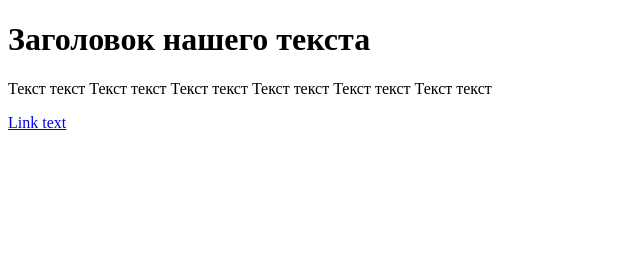
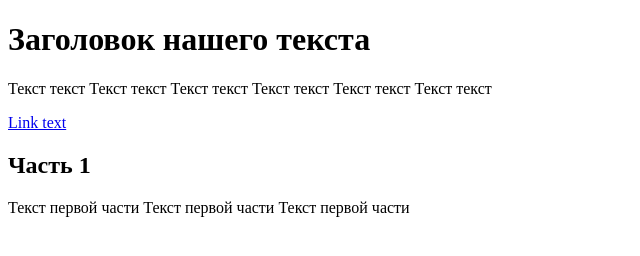
Before and after one commit to ProsoVoronin/git-start, a plain HTML site: page test.html in a window 1280 px wide. Shown: the whole page, without its empty margins (0-640 px from the left). Drawn offline with Linux system fonts and the light colour scheme.

Commit message:
added text of part 2

```diff
--- a/style.css
+++ b/style.css
@@ -1,3 +1,7 @@
 h1 {
      font-size: 16px;
 }
+p {
+     font-weight: bold;
+     color: red;
+     }
--- a/test.html
+++ b/test.html
@@ -7,5 +7,7 @@
     <h1>Заголовок нашего текста</h1>
     <p>Текст текст Текст текст Текст текст Текст текст Текст текст Текст текст</p>
     <a href="#header">Link text</a>
+    <h2>Часть 1</h2>
+    <p>Текст первой части Текст первой части Текст первой части</p>
     </body>
 </html>
```
